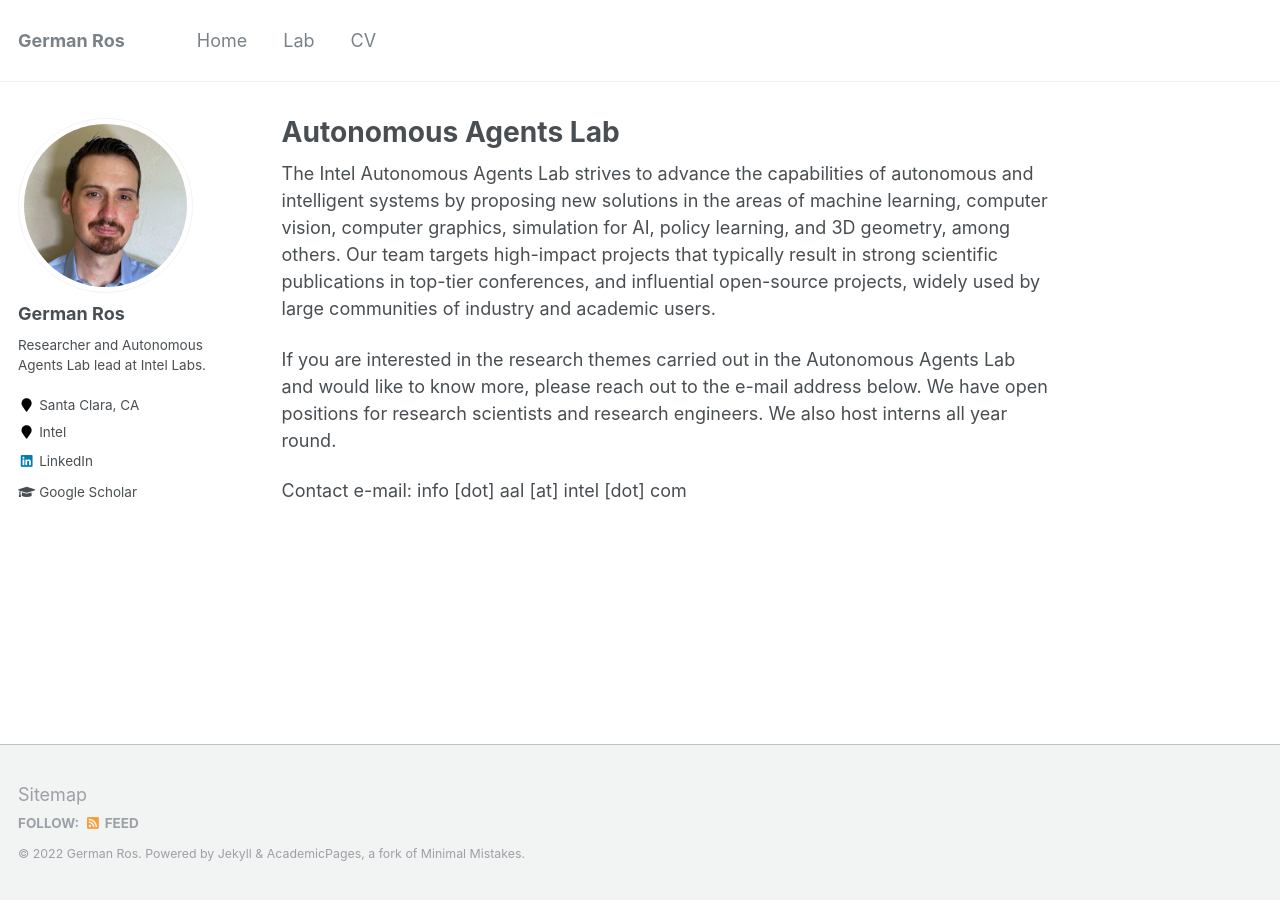
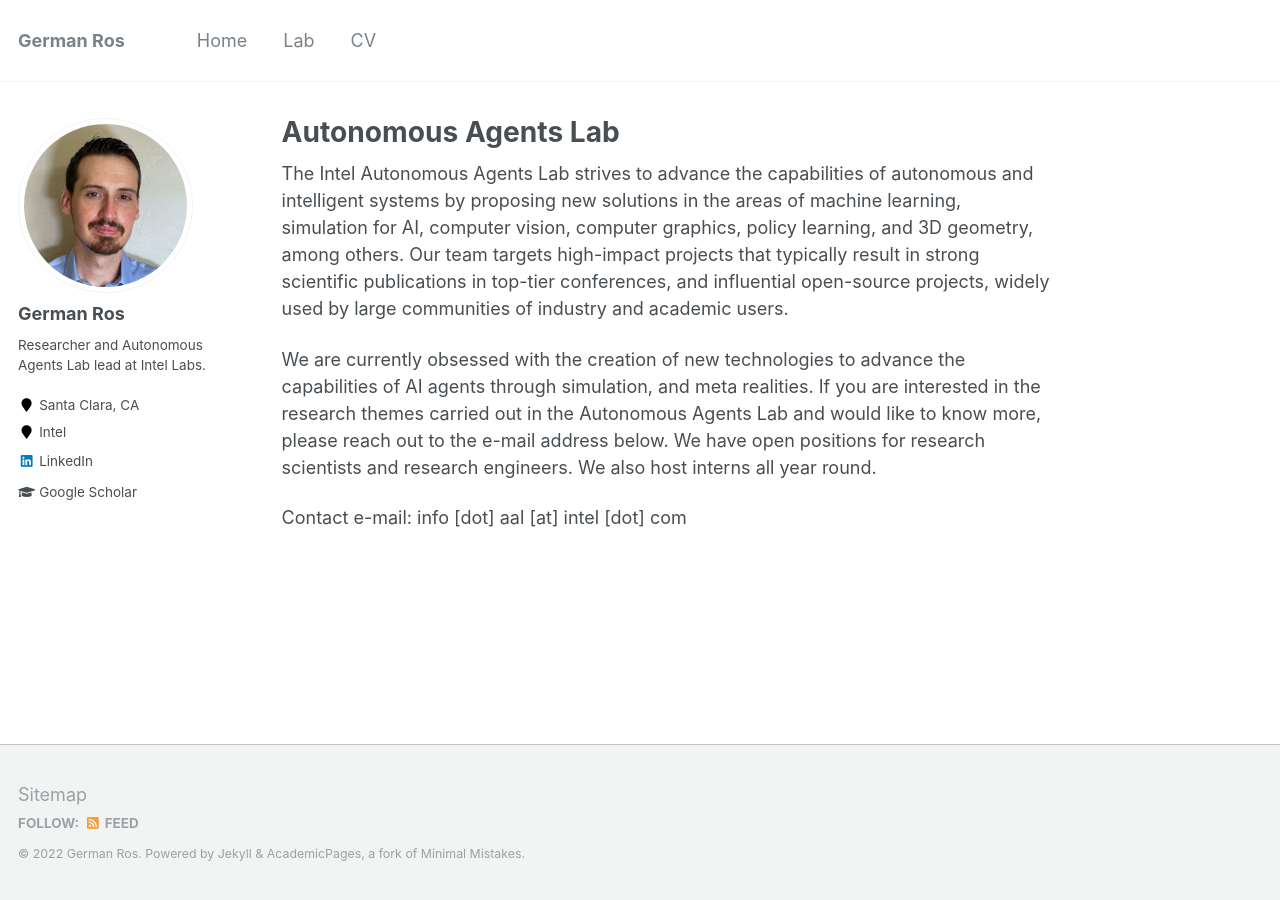
Before and after one commit to germanros1987/personal-site, a Jekyll site: the page built from _pages/lab.md, in a window 1280 px wide. Built offline with Jekyll 4.4.1, drawn with Linux system fonts in a browser that asks for light colours.

Commit message:
Update lab.md
updated contents

```diff
--- a/_pages/lab.md
+++ b/_pages/lab.md
@@ -9,8 +9,8 @@ redirect_from:
 
 {% include base_path %}
 
-The Intel Autonomous Agents Lab strives to advance the capabilities of autonomous and intelligent systems by proposing new solutions in the areas of machine learning, computer vision, computer graphics, simulation for AI, policy learning, and 3D geometry, among others. Our team targets high-impact projects that typically result in strong scientific publications in top-tier conferences, and influential open-source projects, widely used by large communities of industry and academic users.
+The Intel Autonomous Agents Lab strives to advance the capabilities of autonomous and intelligent systems by proposing new solutions in the areas of machine learning, simulation for AI, computer vision, computer graphics, policy learning, and 3D geometry, among others. Our team targets high-impact projects that typically result in strong scientific publications in top-tier conferences, and influential open-source projects, widely used by large communities of industry and academic users.
 
-If you are interested in the research themes carried out in the Autonomous Agents Lab and would like to know more, please reach out to the e-mail address below. We have open positions for research scientists and research engineers. We also host interns all year round.
+We are currently obsessed with the creation of new technologies to advance the capabilities of AI agents through simulation, and meta realities. If you are interested in the research themes carried out in the Autonomous Agents Lab and would like to know more, please reach out to the e-mail address below. We have open positions for research scientists and research engineers. We also host interns all year round.
 
 Contact e-mail:  info [dot] aal [at] intel [dot] com
```
